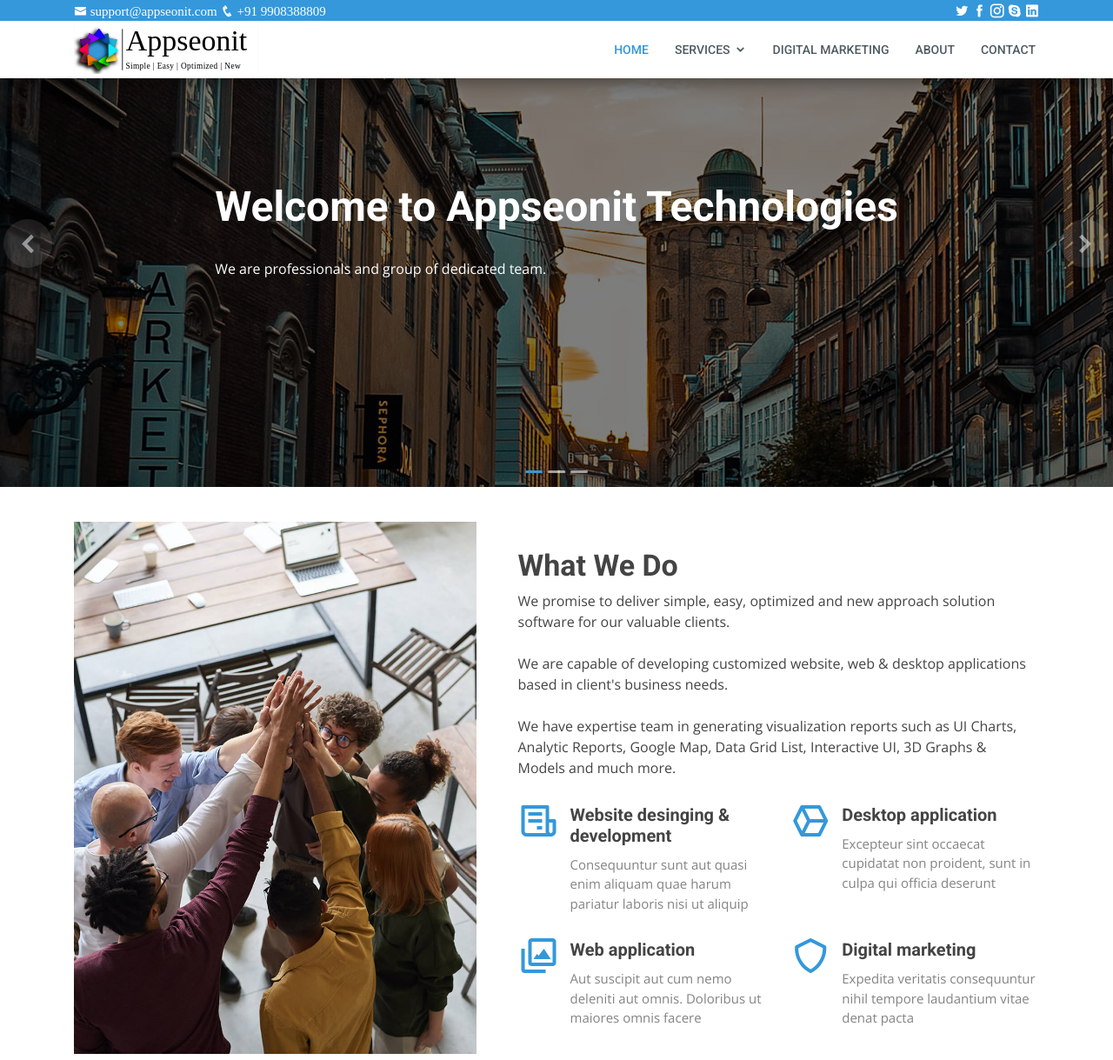
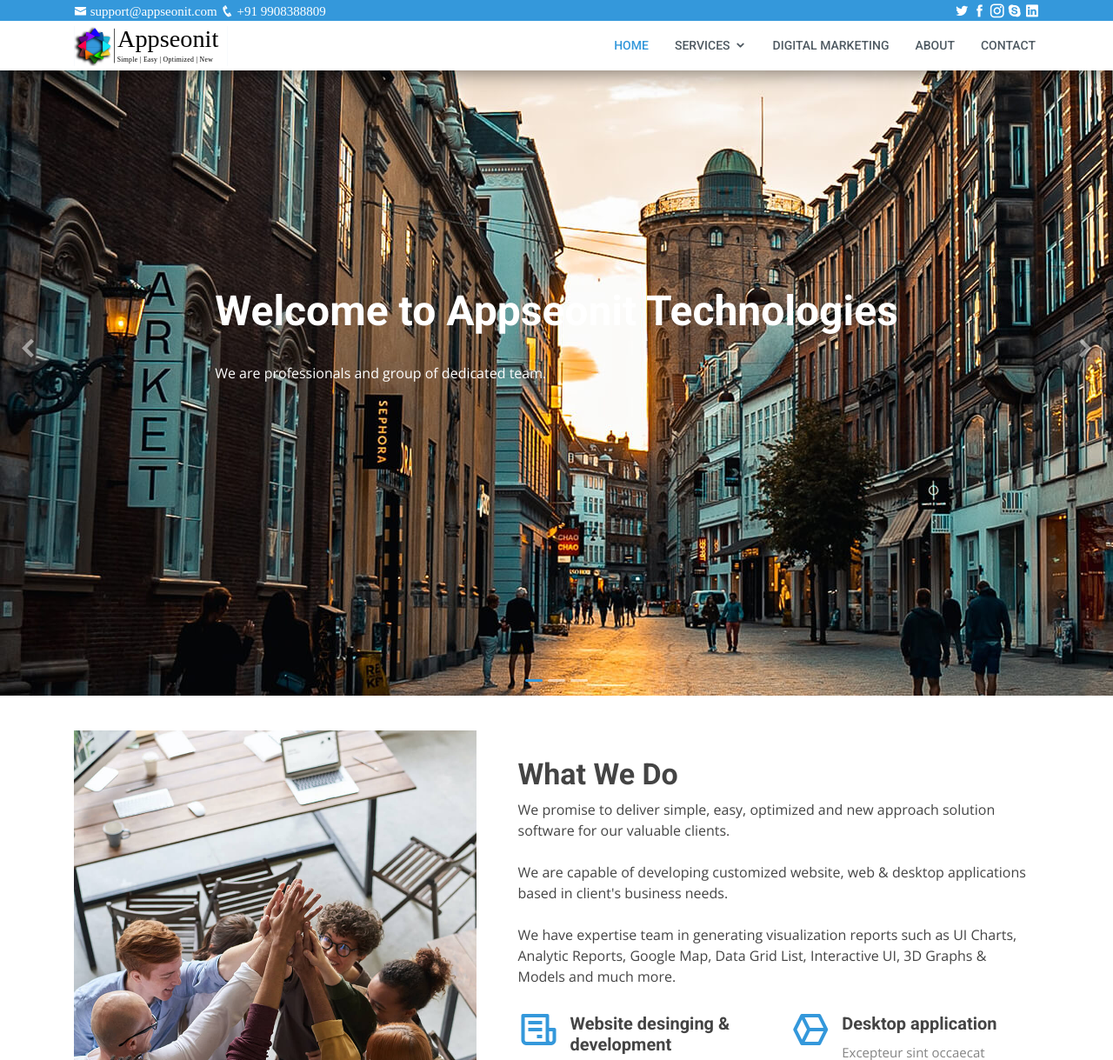
Before and after one commit to MuzaffarMohammed/appseonit-website, a PHP site: page /index.php in a window 1280 px wide. Shown: the top 1219 px of the page at 87% size. Run offline with PHP 8.4, Linux system fonts and the light colour scheme.

Commit message:
Banner corrections

```diff
--- a/assets/css/style.css
+++ b/assets/css/style.css
@@ -87,7 +87,7 @@ h1, h2, h3, h4, h5, h6 {
 }
 
 #header .logo img {
-  max-height: 65px;
+  max-height: 56px;
   padding: 5px 0px;
 }
 
@@ -363,15 +363,15 @@ nav-menu > ul > li > a:before {
 --------------------------------------------------------------*/
 #hero {
   width: 100%;
-  height: 70vh;
-  background-color: rgba(17, 17, 17, 0.8);
+  height: 100vh;
+  /* background-color: rgba(17, 17, 17, 0.1); */
   overflow: hidden;
   padding: 0;
 }
 
 #hero .carousel-item {
   width: 100%;
-  height: 70vh;
+  height: 100vh;
   background-size: cover;
   background-position: center;
   background-repeat: no-repeat;
@@ -380,7 +380,7 @@ nav-menu > ul > li > a:before {
 
 #hero .carousel-item::before {
   content: '';
-  background-color: rgba(0, 0, 0, 0.5);
+  /* background-color: rgba(0, 0, 0, 0.5); */
   position: absolute;
   top: 0;
   right: 0;
```
